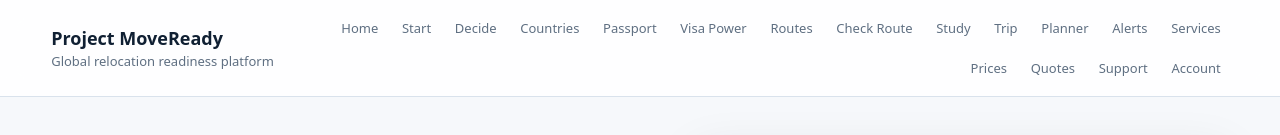
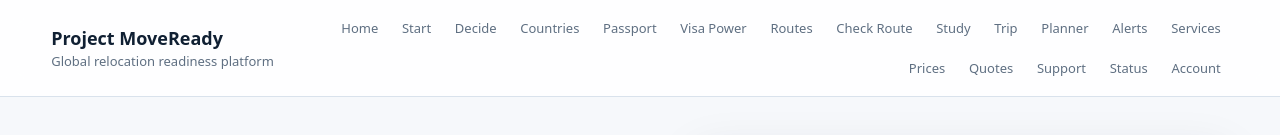
Before and after one commit to SirBM201/SirBM201-moveready-frontend, a Next.js app: page / in a window 1280 px wide. Shown: the top 135 px of the page. Built offline with nearby package versions, Linux system fonts and the light colour scheme.

Commit message:
Expose deployment status in public navigation

```diff
--- a/components/SiteHeader.tsx
+++ b/components/SiteHeader.tsx
@@ -15,6 +15,7 @@ const publicNavigation = [
   { label: "Prices", href: "/pricing", title: "Pricing overview" },
   { label: "Quotes", href: "/billing", title: "Request and review commercial quotes and payment status" },
   { label: "Support", href: "/support-center", title: "Review provider handoffs and open private support cases" },
+  { label: "Status", href: "/deployment-status", title: "Verify the live backend revision and operational contract" },
   { label: "Account", href: "/dashboard", title: "My Account" },
 ];
 
```
